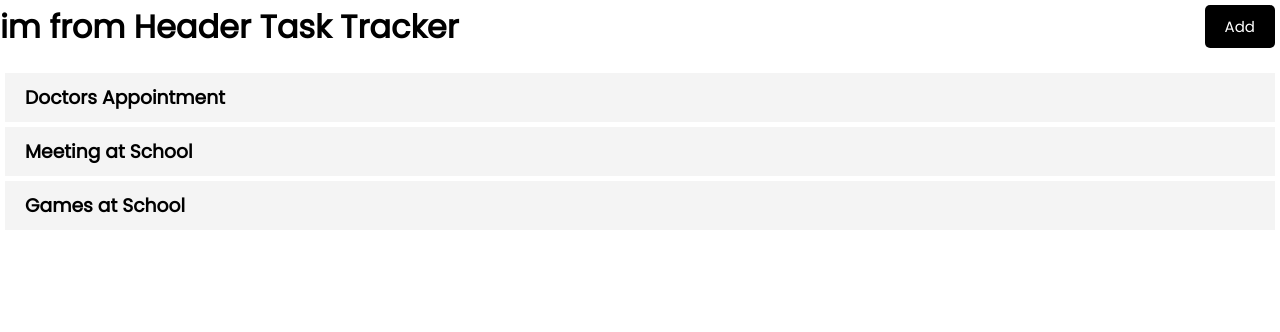
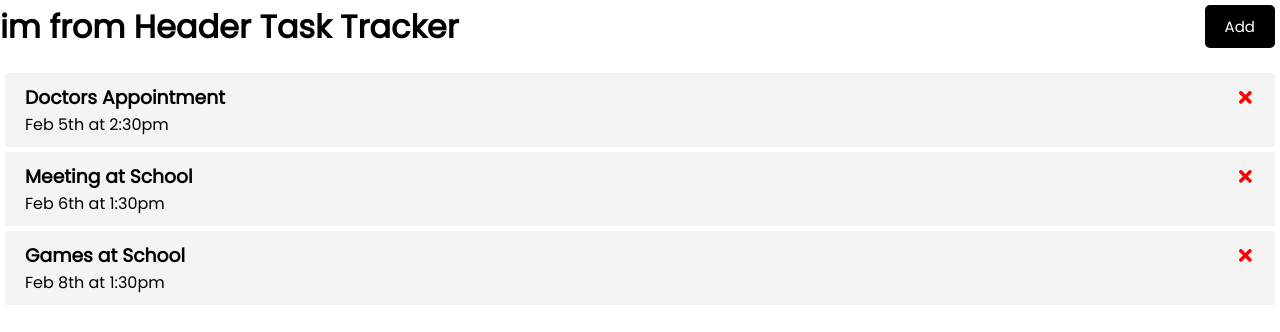
Before and after one commit to mohammedismayil/js, a React (Create React App) app: page / in a window 1280 px wide. Shown: the top 332 px of the page. Built offline with nearby package versions, Linux system fonts and the light colour scheme.

Commit message:
changed task file

```diff
--- a/package.json
+++ b/package.json
@@ -8,6 +8,7 @@
     "@testing-library/user-event": "^12.8.1",
     "react": "^17.0.1",
     "react-dom": "^17.0.1",
+    "react-icons": "^4.2.0",
     "react-scripts": "4.0.3",
     "web-vitals": "^1.1.0"
   },
--- a/src/App.js
+++ b/src/App.js
@@ -33,11 +33,16 @@
     }
 
 ])
+ function deleteTask(id) {
+   console.log("delete this task of id",id)
 
+   setTasks(tasks.filter((task) =>task.id !== id ))
+ }
 return (
   <div>
     <Header />
-    < Tasks  tasks = {tasks}/>
+    { tasks.length > 0 ?
+      < Tasks  tasks = {tasks} onDelete = {deleteTask}/> : 'No tasks to show'}
   </div>
 
 )
--- a/src/Components/Task.js
+++ b/src/Components/Task.js
@@ -1,8 +1,13 @@
 import React from 'react'
-const Task = (props) => {
+import {FaTimes} from 'react-icons/fa'
+const Task = ({task,onDelete}) => {
     return (
         <div className='task'>
-           <h3>{props.task}</h3>
+           <h3>
+               {task.text} <FaTimes  style = {{color:'red',cursor:'pointer'}} onClick = {() => onDelete(task.id)} />
+
+           </h3>
+           <p>{task.day}</p>
         </div>
     )
 }
--- a/src/Components/Tasks.js
+++ b/src/Components/Tasks.js
@@ -7,7 +7,7 @@
     return (
         <>
 {props.tasks.map((task)=>
-(<Task task ={task.text}/>)
+(<Task key = {task.id} task ={task} onDelete = {props.onDelete}/>)
 )
 }
 
```
Also changed, not shown: 1 other file (tests, documents, lock files or other folders).
